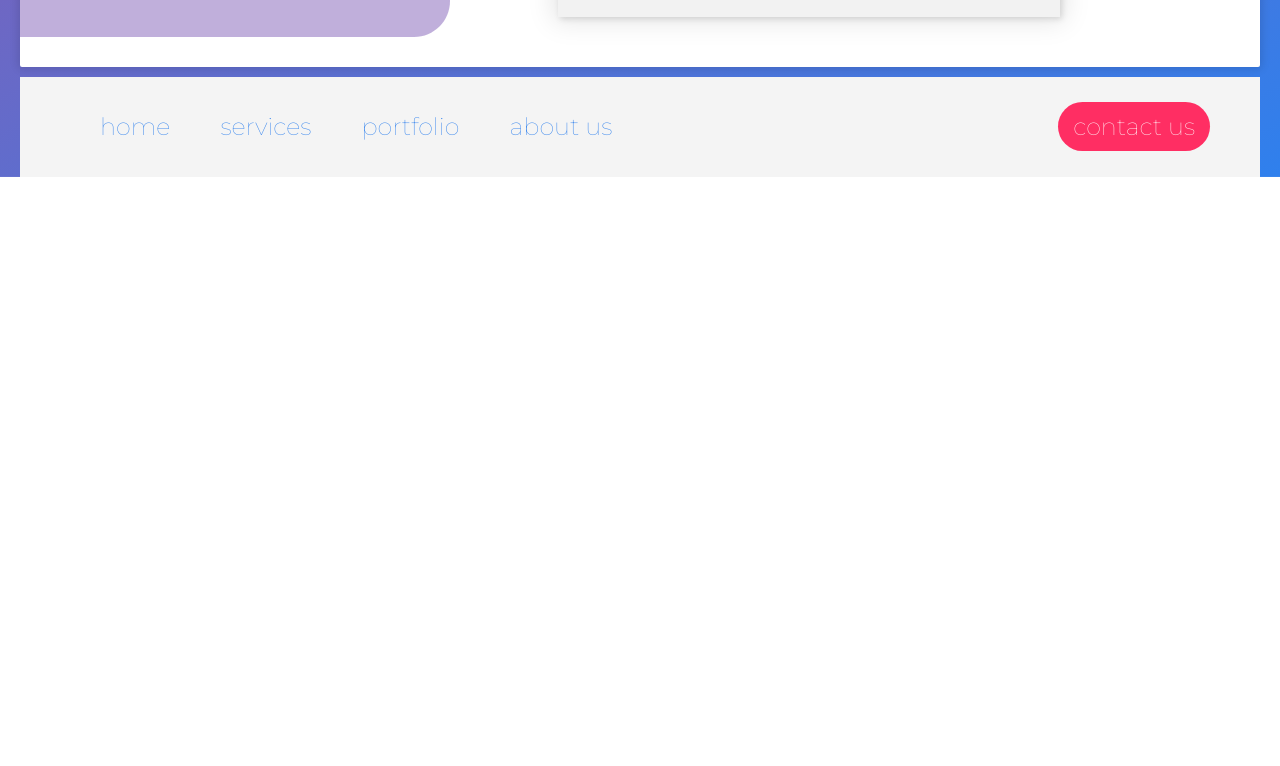
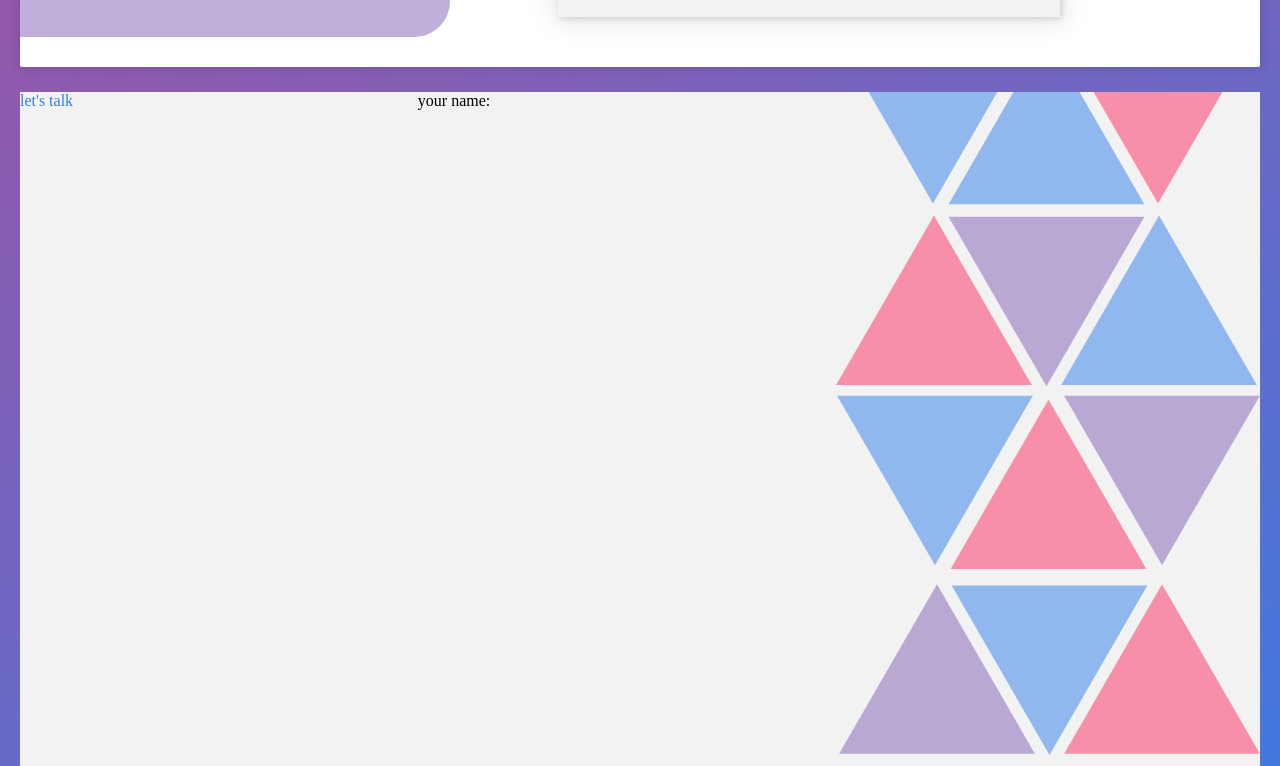
Before and after one commit to joordas/3gir, a React app: page / in a window 1280 px wide. Shown: the part 1813-2579 px from the top of the page. Before the commit the page ends 1990 px from the top, so only its background shows below. Built offline with nearby package versions, Linux system fonts and the light colour scheme.

Commit message:
triangles'

```diff
--- a/src/App.jsx
+++ b/src/App.jsx
@@ -9,6 +9,7 @@ import LogoHeader from "./components/LogoHeader";
 import HomepageBanner from "./components/HomepageBanner";
 import Services from "./components/Services";
 import Footer from "./components/Footer"
+import LetsTalk from "./components/LetsTalk";
 const SideDecoration = s.img`
 position: absolute;
 bottom: 0;
@@ -29,6 +30,7 @@ class App extends Component {
           <Services />
           <SideDecoration src="/public/img/sidethings.svg" />
         </WhitePanel>
+        <LetsTalk />
         <Footer />
       </div>
     );
--- /dev/null
+++ b/src/components/LetsTalk.jsx
@@ -0,0 +1,44 @@
+import React from "react";
+import styled from "styled-components";
+
+
+const Lets = styled.div`
+  background-color: #f2f2f2;
+  margin-top: 25px;
+  margin-bottom: 25px;
+  display:flex;
+  justify-content:space-between;
+
+  .form-cont {
+    span {
+      color: var(--blue);
+      background: --webkit-linear-gradient(90deg, #3080ED 0%, #8160B7 54.31%, #FF2F64 112.64%);
+      -webkit-background-clip: text;
+      // -webkit-text-fill-color: transparent;
+    }
+  }
+
+`
+
+
+const Triangles = styled.div`
+`
+const TriangleImage = styled.img`
+  height: 100%;
+`
+
+const LetsTalk = () => (
+  <Lets>
+    <div className="form-cont">
+      <span>let's talk</span>
+    </div>
+    <div className="form">
+      <span>your name:</span>
+    </div>
+    <Triangles>
+      <TriangleImage src="/public/img/triangles.svg" />
+    </Triangles>
+  </Lets>
+  );
+
+export default LetsTalk;
```
Also changed, not shown: public/img/triangles.svg (added).
